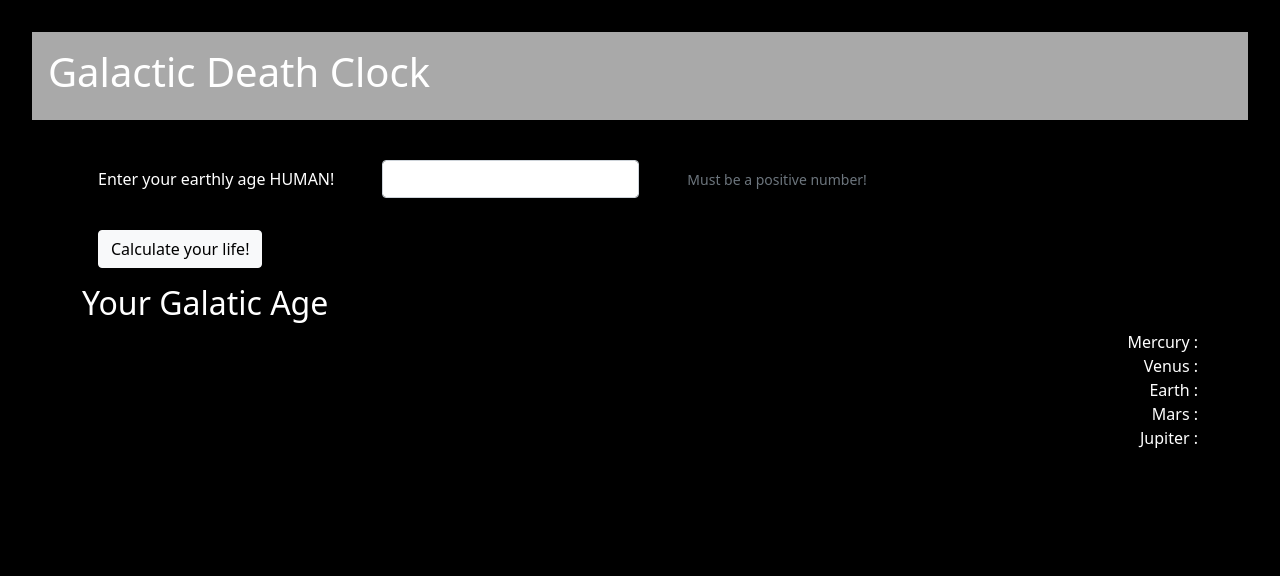
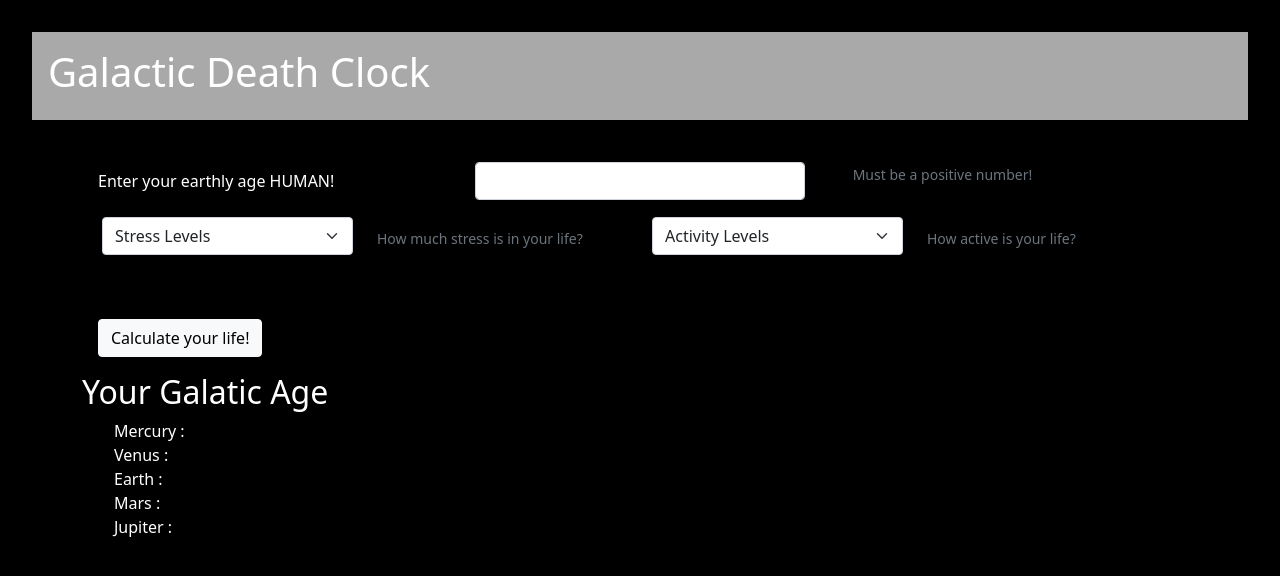
Before and after one commit to ArthurEOrtiz/Super-Galactic-Age-Calculator, a website built with webpack: page src/index.html in a window 1280 px wide. Built offline with nearby package versions, Linux system fonts and the light colour scheme.

Commit message:
UX/UI
successfully record stress and activity levels

```diff
--- a/src/css/styles.css
+++ b/src/css/styles.css
@@ -11,7 +11,7 @@ header {
 }
 
 ul {
-  text-align: right;
+  text-align: left;
   text-justify: inter-word;
   list-style-type: none;
 }
--- a/src/index.html
+++ b/src/index.html
@@ -5,22 +5,49 @@
 </head>
 <header><h1>Galactic Death Clock</h1></header>
 <body>
-  <div class  = "container align-items-center">
+  <div class="container">
     <br>
   <form id="userInputForm">
     <div class="row p-3 g-5 align-items-center">
-      <div class="col-auto">
+      <div class="col">
         <la=-09el for="userInput" class="col-form-label">Enter your earthly age HUMAN!</label>
       </div>
-      <div class="col-auto">
+      <div class="col">
         <input type="number" min="1" id="userAge" class="form-control">
       </div>
-      <div class="col-auto">
-        <span id="passwordHelpInline" class="form-text">
+      <div class="col">
+        <p id="passwordHelpInline" class="form-text">
           Must be a positive number!
-        </span>
+        </p>
       </div>
-
+      <div class="row p-3 m-auto align-items-center">
+        <div class = "col">
+          <select class="form-select mb-3" id="stress">
+            <option selected disable hidden>Stress Levels</option>
+            <option value="low">Low</option>
+            <option value="medium">Medium</option>
+            <option value="high">High</option>
+          </select>
+          </div>
+          <div class="col">
+            <p id="passwordHelpInline" class="form-text">
+              How much stress is in your life?
+            </p>
+          </div>
+          <div class = "col">
+            <select class="form-select mb-3" id="activity" >
+              <option selected disable hidden>Activity Levels</option>
+              <option value="low">Low</option>
+              <option value="medium">Medium</option>
+              <option value="high">High</option>
+            </select>
+            </div>
+            <div class="col">
+              <p id="passwordHelpInline" class="form-text">
+                How active is your life?
+              </p>
+            </div>
+      </div>
     </div>
     <div class="p-3">
     <button type="submit" class="btn btn-light">Calculate your life!</button>
--- a/src/index.js
+++ b/src/index.js
@@ -8,10 +8,23 @@ $(document).ready(function(){
   $('#userInputForm').submit(function(event){
     event.preventDefault();
     const userAge = parseInt($('#userAge').val());
+    const stress = $("#stress").val();
+    const activity = $("#activity").val();
 
+    console.log(stress);
+    console.log(activity);
     let human = new Human(userAge);
 
-    console.log(human);
+    human.solarAgeCalc();
+
+    $("#mercuryAge").text(human.mercuryYears);
+    $("#venusAge").text(human.venusYears);
+    $("#earthAge").text(human.earthYears);
+    $("#marsAge").text(human.marsYears);
+    $("#jupiterAge").text(human.jupiterYears);
+
+
+
 
   });
 });
```
